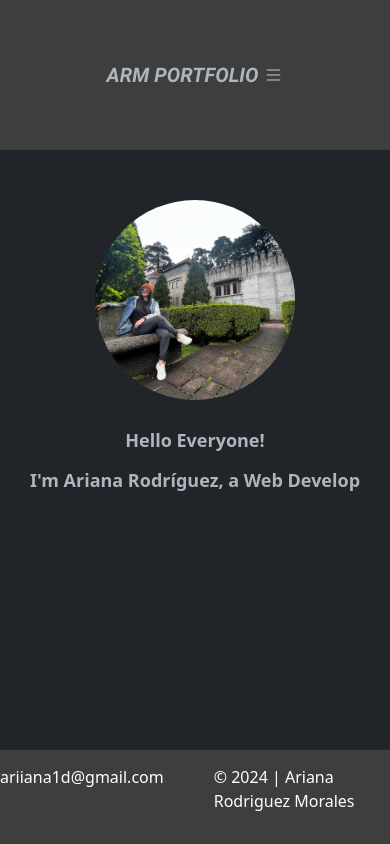
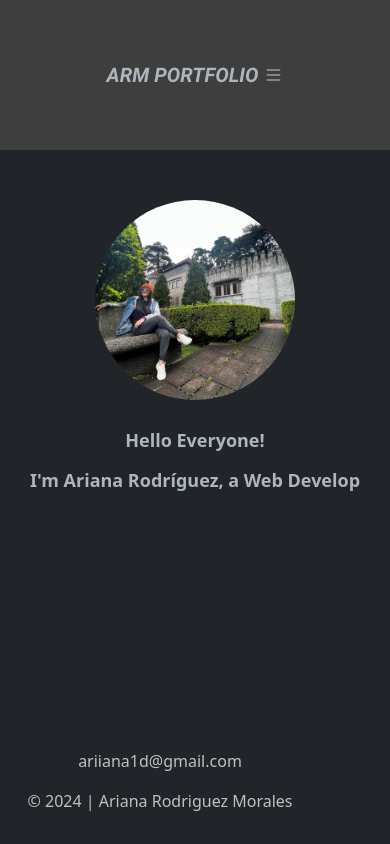
Before and after one commit to ari-rm21/website, an Angular app: page / in a window 390 px wide. Built offline with nearby package versions, Linux system fonts and the light colour scheme.

Commit message:
footer styles updated

```diff
--- a/src/app/components/footer/footer.component.scss
+++ b/src/app/components/footer/footer.component.scss
@@ -2,7 +2,6 @@ footer{
     position: fixed;
     bottom: 0px;
     width: 100%;
-    background-color: #3e3e3e;
 }
 
 .footer_wrapper{
@@ -10,12 +9,23 @@ footer{
     display: flex;
     justify-content: center;
     gap: 50px;
-    color: #fff;
+    color: #C0C0C0;
+    font-size: 16px;
+
+    @media (max-width: 768px) {
+        text-align: center;
+        flex-direction: column;
+        gap: 0;
+        position: relative;
+        left: -35px;
+
+
+      }
 
 }
 
 .footer_wrapper a{
     text-decoration: none;
-    color: #fff;
+    color: #C0C0C0;
 
 }
```
